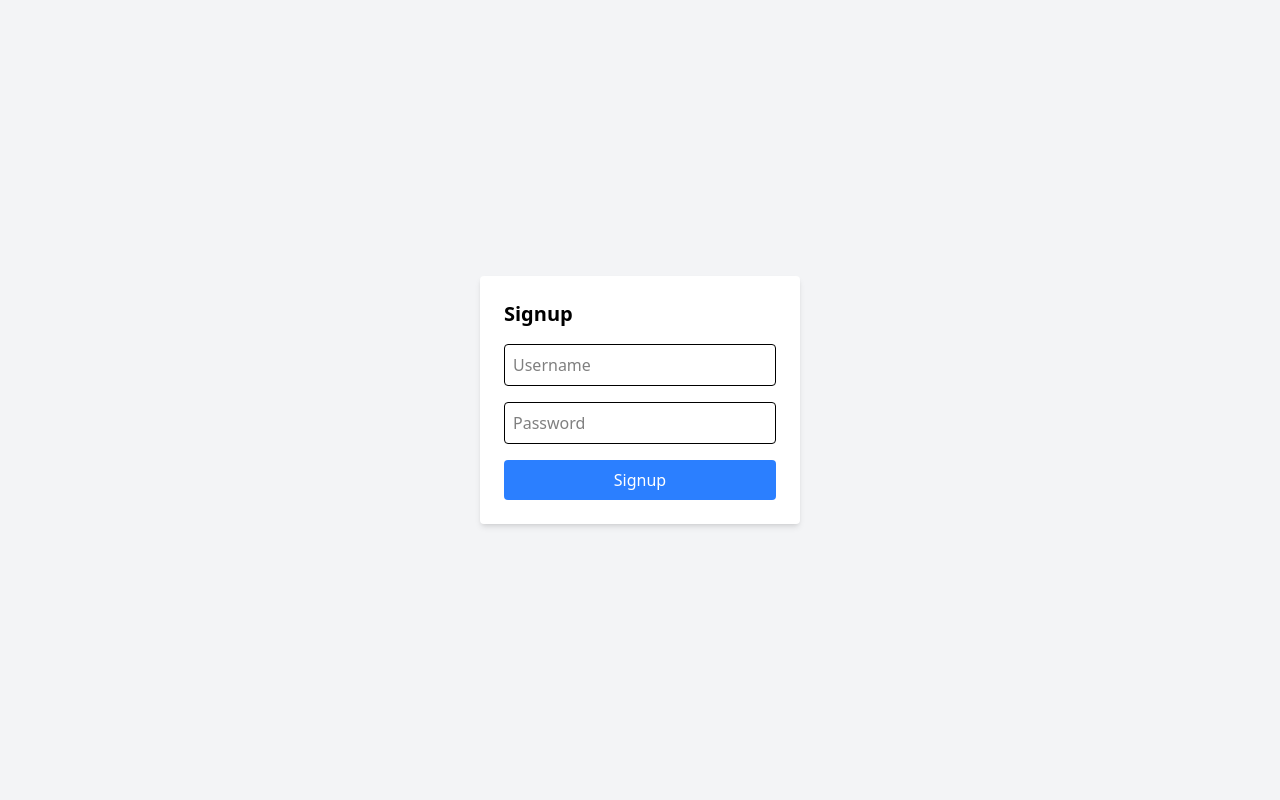
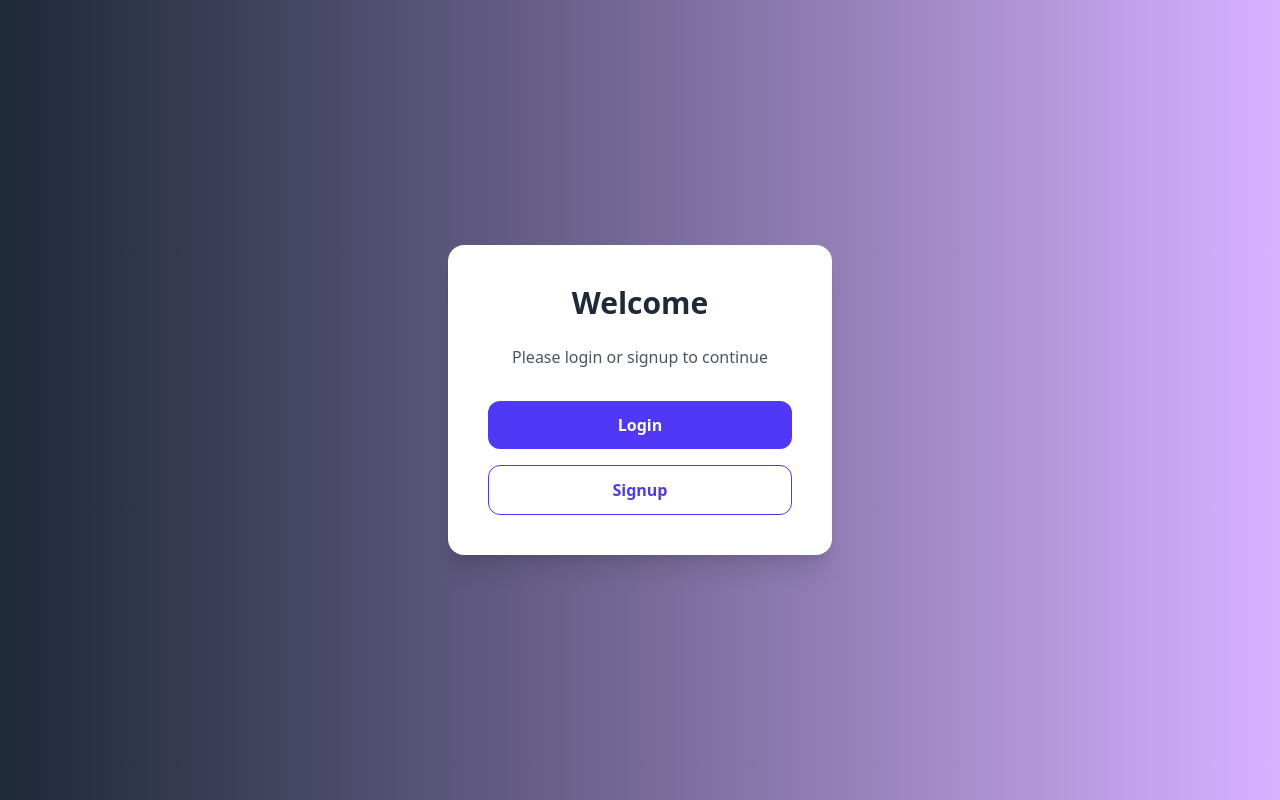
Before and after one commit to Harshitk12/ChatApp, a React (Vite) app in the folder Frontend/: page / in a window 1280 px wide. Built offline with nearby package versions, Linux system fonts and the light colour scheme.

Commit message:
added a home page and also made sigin page working , improved styling of home, sigin and signup page

```diff
--- a/Frontend/src/App.jsx
+++ b/Frontend/src/App.jsx
@@ -2,12 +2,14 @@ import { BrowserRouter as Router, Routes, Route } from "react-router-dom";
 import Login from "./pages/Login";
 import Signup from "./pages/Signup";
 import Chat from "./pages/Chat";
+import Home from "./pages/Home";
 
 export default function App() {
   return (
     <Router>
       <Routes>
-        <Route path="/" element={<Login />} />
+        <Route path="/" element={<Home />} />
+        <Route path="/login" element={<Login />} />
         <Route path="/signup" element={<Signup />} />
         <Route path="/chat" element={<Chat />} />
       </Routes>
--- /dev/null
+++ b/Frontend/src/pages/Home.jsx
@@ -0,0 +1,32 @@
+import { useNavigate } from "react-router-dom";
+
+export default function Home() {
+  const navigate = useNavigate();
+
+  return (
+    <div className="flex items-center justify-center min-h-screen bg-gradient-to-r from-gray-800 to-purple-300">
+      <div className="bg-white rounded-2xl shadow-xl p-10 text-center w-96">
+        <h1 className="text-3xl font-bold text-gray-800 mb-6">Welcome</h1>
+        <p className="text-gray-600 mb-8">
+          Please login or signup to continue
+        </p>
+
+        <div className="flex flex-col gap-4">
+          <button
+            onClick={() => navigate("/login")}
+            className="w-full px-6 py-3 rounded-xl bg-indigo-600 text-white font-semibold hover:bg-indigo-700 transition"
+          >
+            Login
+          </button>
+
+          <button
+            onClick={() => navigate("/signup")}
+            className="w-full px-6 py-3 rounded-xl border border-indigo-600 text-indigo-600 font-semibold hover:bg-indigo-50 transition"
+          >
+            Signup
+          </button>
+        </div>
+      </div>
+    </div>
+  );
+}
--- a/Frontend/src/pages/Login.jsx
+++ b/Frontend/src/pages/Login.jsx
@@ -1,12 +1,12 @@
 import { useState } from "react";
 import { useNavigate } from "react-router-dom";
 
-export default function Signup() {
+export default function Signin() {
   const [username, setUsername] = useState("");
   const [password, setPassword] = useState("");
   const navigate = useNavigate();
 
-  const handleSignup = async (e) => {
+  const handleSignin = async (e) => {
     e.preventDefault();
 
     const res = await fetch("http://localhost:5000/api/auth/login", {
@@ -20,7 +20,7 @@ export default function Signup() {
 
     const data = await res.json();
     if (res.ok) {
-      alert("Signup successful");
+      alert("Signin successful");
       navigate("/chat");
     } else {
       alert(data.message);
@@ -28,16 +28,18 @@ export default function Signup() {
   };
 
   return (
-    <div className="flex flex-col items-center justify-center min-h-screen bg-gray-100">
+    <div className="flex flex-col items-center justify-center min-h-screen bg-gradient-to-r from-gray-800 to-purple-300">
   <form
-        onSubmit={handleSignup}
-        className="bg-white p-6 rounded shadow-md w-80 space-y-4"
+    onSubmit={handleSignin}
+    className="bg-white p-8 rounded-2xl shadow-lg w-96 space-y-6"
   >
-        <h2 className="text-xl font-bold">Signup</h2>
+    <h2 className="text-2xl font-bold text-center text-gray-800">Sign In</h2>
+
+    <div className="space-y-4">
       <input
         type="text"
         placeholder="Username"
-          className="w-full border p-2 rounded"
+        className="w-full border border-gray-300 p-3 rounded-lg focus:outline-none focus:ring-2 focus:ring-blue-400 focus:border-blue-400 transition"
         value={username}
         onChange={(e) => setUsername(e.target.value)}
         required
@@ -45,18 +47,28 @@ export default function Signup() {
       <input
         type="password"
         placeholder="Password"
-          className="w-full border p-2 rounded"
+        className="w-full border border-gray-300 p-3 rounded-lg focus:outline-none focus:ring-2 focus:ring-blue-400 focus:border-blue-400 transition"
         value={password}
         onChange={(e) => setPassword(e.target.value)}
         required
       />
+    </div>
+
     <button
       type="submit"
-          className="w-full bg-blue-500 text-white p-2 rounded hover:bg-blue-600"
+      className="w-full bg-blue-500 text-white p-3 rounded-lg font-medium shadow-md hover:bg-blue-600 transition-transform transform hover:scale-[1.02]"
     >
-          Signup
+      Sign In
     </button>
+
+    <p className="text-sm text-center text-gray-500">
+      Don’t have an account?{" "}
+      <a href="/signup" className="text-blue-500 font-medium hover:underline">
+        Sign Up
+      </a>
+    </p>
   </form>
 </div>
+
   );
 }
--- a/Frontend/src/pages/Signup.jsx
+++ b/Frontend/src/pages/Signup.jsx
@@ -2,8 +2,10 @@ import { useState } from "react";
 import { useNavigate } from "react-router-dom";
 
 export default function Signup() {
+  const [name, setName] = useState("");
   const [username, setUsername] = useState("");
   const [password, setPassword] = useState("");
+
   const navigate = useNavigate();
 
   const handleSignup = async (e) => {
@@ -15,7 +17,7 @@ export default function Signup() {
       headers: {
         "Content-Type": "application/json",
       },
-      body: JSON.stringify({ username, password }),
+      body: JSON.stringify({ name, username, password }),
     });
 
     const data = await res.json();
@@ -28,16 +30,25 @@ export default function Signup() {
   };
 
   return (
-    <div className="flex flex-col items-center justify-center min-h-screen bg-gray-100">
+    <div className="flex flex-col items-center justify-center min-h-screen bg-gradient-to-r from-gray-800 to-purple-300">
       <form
         onSubmit={handleSignup}
-        className="bg-white p-6 rounded shadow-md w-80 space-y-4"
+        className="bg-white p-8 rounded-2xl shadow-lg w-96 space-y-6"
       >
-        <h2 className="text-xl font-bold">Signup</h2>
+        <h2 className="text-2xl font-bold text-center text-gray-800">Signup</h2>
+        <div className="space-y-4">
+          <input
+          type="text"
+          placeholder="name"
+          className="w-full border border-gray-300 p-3 rounded-lg focus:outline-none focus:ring-2 focus:ring-blue-400 focus:border-blue-400 transition"
+          value={name}
+          onChange={(e) => setName(e.target.value)}
+          required
+        />
         <input
           type="text"
           placeholder="Username"
-          className="w-full border p-2 rounded"
+          className="w-full border border-gray-300 p-3 rounded-lg focus:outline-none focus:ring-2 focus:ring-blue-400 focus:border-blue-400 transition"
           value={username}
           onChange={(e) => setUsername(e.target.value)}
           required
@@ -45,17 +56,25 @@ export default function Signup() {
         <input
           type="password"
           placeholder="Password"
-          className="w-full border p-2 rounded"
+          className="w-full border border-gray-300 p-3 rounded-lg focus:outline-none focus:ring-2 focus:ring-blue-400 focus:border-blue-400 transition"
           value={password}
           onChange={(e) => setPassword(e.target.value)}
           required
         />
+        </div>
+
         <button
           type="submit"
-          className="w-full bg-blue-500 text-white p-2 rounded hover:bg-blue-600"
+          className="w-full bg-blue-500 text-white p-3 rounded-lg font-medium shadow-md hover:bg-blue-600 transition-transform trasnform hover:scale-[1.02]"
         >
           Signup
         </button>
+        <p className="text-sm text-center text-gray-500">
+      Already have an account?{" "}
+      <a href="/login" className="text-blue-500 font-medium hover:underline">
+        Signin
+      </a>
+    </p>
       </form>
     </div>
   );
```
Lines whose indentation alone changed are shown as unchanged.
